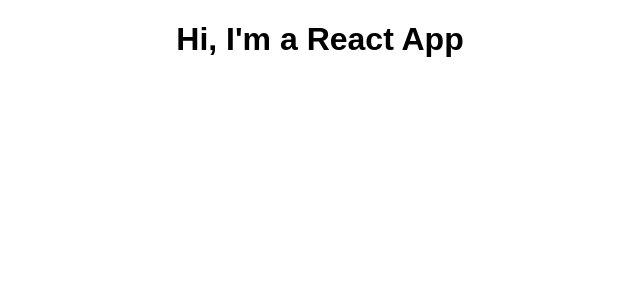
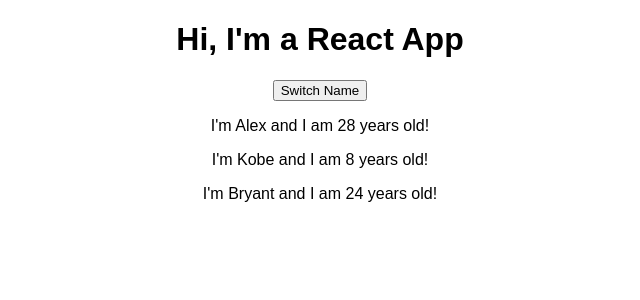
Before and after one commit to alexw14/learn-react-redux, a React (Create React App) app: page / in a window 1280 px wide. Shown: the top 300 px of the page, without its empty margins (320-960 px from the left). Built offline with nearby package versions, Linux system fonts and the light colour scheme.

Commit message:
Create Person component

```diff
--- a/src/App.js
+++ b/src/App.js
@@ -1,11 +1,29 @@
 import React, { Component } from 'react';
 import './App.css';
+import Person from './Person/Person';
 
 class App extends Component {
+
+  state = {
+    persons: [
+      { name: 'Alex', age: "28" },
+      { name: 'Kobe', age: "8" },
+      { name: 'Bryant', age: "24" },
+    ]
+  }
+
+  switchNameHandler = () => {
+    // console.log('Was clicked');
+  }
+
   render() {
     return (
       <div className="App">
         <h1>Hi, I'm a React App</h1>
+        <button onClick={this.switchNameHandler}>Switch Name</button>
+        <Person name={this.state.persons[0].name} age={this.state.persons[0].age} />
+        <Person name={this.state.persons[1].name} age={this.state.persons[1].age} />
+        <Person name={this.state.persons[2].name} age={this.state.persons[2].age} />
       </div>
     );
 
--- /dev/null
+++ b/src/Person/Person.js
@@ -0,0 +1,7 @@
+import React from 'react';
+
+const person = (props) => {
+  return <p>I'm {props.name} and I am {props.age} years old!</p>
+};
+
+export default person;
```
